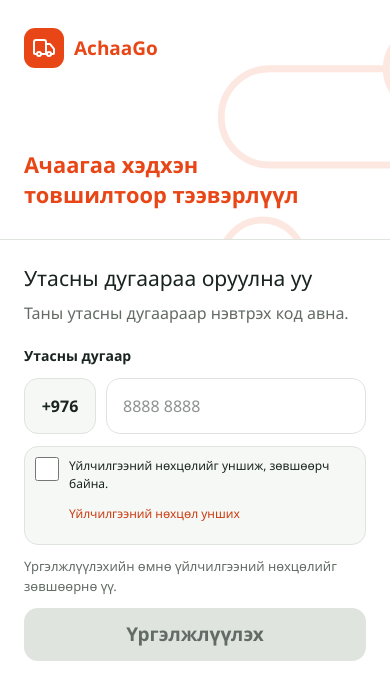
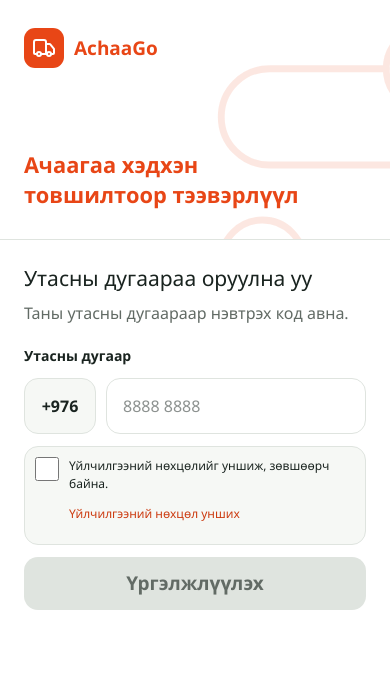
Before and after one commit to AchaaGo/AchaaGo, a Next.js app in the folder apps/web/: page / in a window 390 px wide. Shown: the top 700 px of the page. Built offline with nearby package versions, Linux system fonts and the light colour scheme.

Commit message:
Add mobile login bottom clearance and hide default terms reminder

```diff
--- a/apps/web/src/app/globals.css
+++ b/apps/web/src/app/globals.css
@@ -215,3 +215,8 @@ th { font-size:13px; color:var(--muted); background:var(--ground); }
   .vehicle-card { grid-template-columns:50px minmax(0,1fr); gap:8px; padding:12px 10px; }
   .vehicle-title strong, .vehicle-price { font-size:14px; }
 }
+
+/* Extra mobile login clearance above browser chrome and device safe areas. */
+@media (max-width:767px) {
+  .auth-screen .auth-body { padding-bottom:calc(44px + env(safe-area-inset-bottom)); }
+}
--- a/apps/web/src/components/PhoneLogin.tsx
+++ b/apps/web/src/components/PhoneLogin.tsx
@@ -9,6 +9,7 @@ export function PhoneLogin({onDone, heading}:{onDone:(user:any)=>void | Promise<
   const [step, setStep] = useState<'phone'|'code'>('phone');
   const [phone, setPhone] = useState('');
   const [acceptedTerms, setAcceptedTerms] = useState(false);
+  const [termsError, setTermsError] = useState(false);
   const [code, setCode] = useState('');
   const [busy, setBusy] = useState(false);
   const [error, setError] = useState('');
@@ -22,7 +23,8 @@ export function PhoneLogin({onDone, heading}:{onDone:(user:any)=>void | Promise<
   useEffect(() => { if (step === 'code' && !busy) codeInput.current?.focus(); }, [step, busy]);
 
   async function request() {
-    if (busy || phone.length !== 8 || !acceptedTerms) return;
+    if (busy || phone.length !== 8) return;
+    if (!acceptedTerms) { setTermsError(true); return; }
     setBusy(true); setError('');
     try {
       await api('/auth/otp/request', {method:'POST', body:JSON.stringify({phone:'+976'+phone})});
@@ -68,13 +70,13 @@ export function PhoneLogin({onDone, heading}:{onDone:(user:any)=>void | Promise<
         <div className="phone-field"><span className="phone-prefix">+976</span><input id="phone" className="field" type="tel" inputMode="numeric" autoComplete="tel-national" value={phoneFmt(phone)} disabled={busy} onChange={e => {setPhone(e.target.value.replace(/\D/g,'').slice(0,8)); setError('');}} placeholder="8888 8888" aria-describedby={error ? 'auth-error' : undefined} aria-invalid={!!error}/></div>
         <div className="terms-consent">
           <label className="terms-consent-label" htmlFor="accept-terms">
-            <input id="accept-terms" type="checkbox" required checked={acceptedTerms} disabled={busy} onChange={e => setAcceptedTerms(e.target.checked)} aria-describedby="terms-help"/>
+            <input id="accept-terms" type="checkbox" required checked={acceptedTerms} disabled={busy} onChange={e => {setAcceptedTerms(e.target.checked); setTermsError(false);}} onInvalid={() => setTermsError(true)} aria-invalid={termsError || undefined} aria-describedby={termsError ? 'terms-help' : undefined}/>
             <span><span className="terms-consent-text">{copy.acceptTerms}</span><a href="/terms" target="_blank" rel="noopener noreferrer">{copy.readTerms}<span className="sr-only"> — {copy.newWindow}</span></a></span>
           </label>
         </div>
-        <p id="terms-help" className="field-help">{acceptedTerms ? copy.termsAccepted : copy.termsRequired}</p>
+        {termsError && <p id="terms-help" className="error" role="alert">{copy.termsValidation}</p>}
         {error && <p id="auth-error" className="error" role="alert">{error}</p>}
-        <button className="btn btn-primary" disabled={phone.length !== 8 || !acceptedTerms || busy} aria-describedby="terms-help">{busy && <span className="spinner" aria-hidden="true"/>}{busy ? copy.requestCode : 'Үргэлжлүүлэх'}</button>
+        <button className="btn btn-primary" disabled={phone.length !== 8 || !acceptedTerms || busy} aria-describedby={termsError ? 'terms-help' : undefined}>{busy && <span className="spinner" aria-hidden="true"/>}{busy ? copy.requestCode : 'Үргэлжлүүлэх'}</button>
         <span className="sr-only" role="status">{busy ? copy.requestCode : ''}</span>
       </form>
     </section>
--- a/apps/web/src/components/customerCopy.ts
+++ b/apps/web/src/components/customerCopy.ts
@@ -20,6 +20,7 @@ export const customerCopy = {
   acceptTerms: 'Үйлчилгээний нөхцөлийг уншиж, зөвшөөрч байна.',
   readTerms: 'Үйлчилгээний нөхцөл унших',
   newWindow: 'Шинэ цонхонд нээгдэнэ',
+  termsValidation: 'Үйлчилгээний нөхцөлийг зөвшөөрнө үү.',
   termsRequired: 'Үргэлжлүүлэхийн өмнө үйлчилгээний нөхцөлийг зөвшөөрнө үү.',
   termsAccepted: 'Та үйлчилгээний нөхцөлийг зөвшөөрсөн.',
   codeHelp: 'Баталгаажуулах 2 оронтой кодоо оруулна уу.',
```
